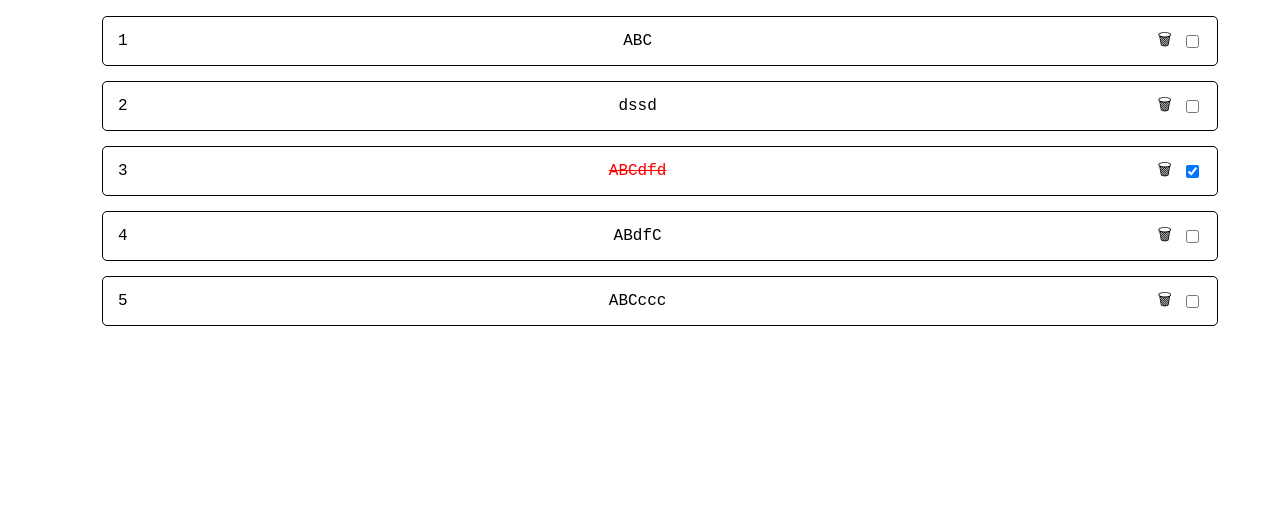
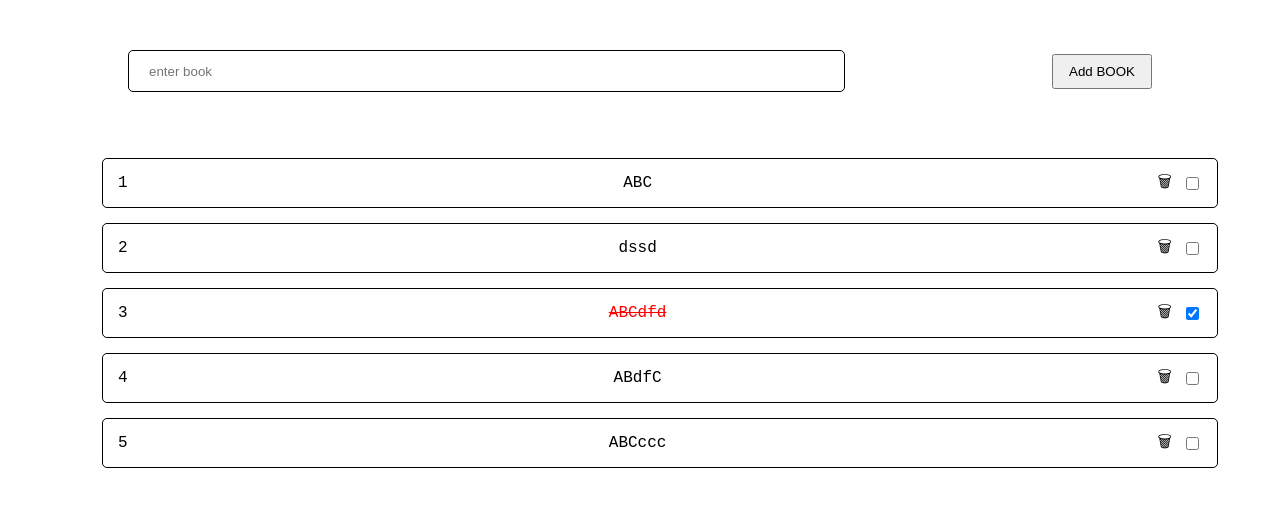
Before and after one commit to Solomii/todo-book-list, a React (Create React App) app: page / in a window 1280 px wide. Shown: the top 506 px of the page. Built offline with nearby package versions, Linux system fonts and the light colour scheme.

Commit message:
[#0] Add a form to the page

```diff
--- a/src/App.jsx
+++ b/src/App.jsx
@@ -2,6 +2,7 @@ import React, {useState} from "react";
 import "./style.css";
 import BOOKS_LIST from './store/books.json'
 import { Books } from "./components/Books";
+import { Form } from "./components/AddForm"
 
 const App = () => {
   const [bookList, setBookList] = useState(BOOKS_LIST)
@@ -25,6 +26,7 @@ const App = () => {
   }
   return (
     <div className="container">
+      <Form/>
       <Books data={bookList} onRemoveBook={removeBook} onReadBook={readBook}/>
     </div>
 
--- a/src/components/AddForm/index.js
+++ b/src/components/AddForm/index.js
@@ -1,8 +1,16 @@
 import React, {useState} from 'react'
+import { Book } from '../Book'
 import "./style.css"
 
 export const Form = () => {
   return (
-    <div></div>
+    <>
+      <form className="books_form">
+        <input type="text" className="books_input" placeholder="enter book"></input>
+        <button type="submit"className="books_button">
+          Add BOOK
+        </button>
+      </form>
+    </>
   )
 }
--- a/src/components/AddForm/style.css
+++ b/src/components/AddForm/style.css
@@ -1,15 +1,22 @@
 .books_form {
+  margin: 50px;
   width: 80%;
   display: flex;
   justify-content: space-between;
   align-items: center;
+
 }
 
 .books_input {
+  width: 70%;
   border: 1px solid #000;
   padding: 20px;
+  height: 30px;
+  border-radius: 5px;
+
 }
 
 .books_button {
-
+  width: 100px;
+  height: 35px;
 }
```
